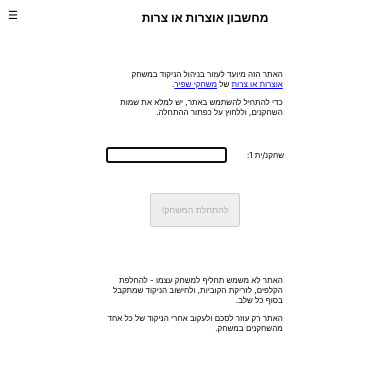
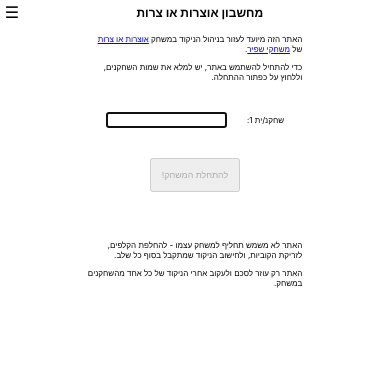
Before and after one commit to splintor/otsarot-calculator, a React (Create React App) app: page / in a window 390 px wide. Shown: the top 370 px of the page. Built offline with nearby package versions, Linux system fonts and the light colour scheme.

Commit message:
Update styles to better fit mobile displays

```diff
--- a/src/App.css
+++ b/src/App.css
@@ -30,7 +30,7 @@ h2 {
   position: fixed;
   width: 100vw;
   margin: 0;
-  padding: 10px;
+  padding: 0.4em;
   background-color: white;
   z-index: 100;
 }
@@ -38,25 +38,25 @@ h2 {
 .Instruction {
   direction: rtl;
   text-align: start;
-  width: 45vw;
+  width: 55vw;
   margin: 10px auto 20px;
 }
 
 .AppMenuButton {
   position: fixed;
   z-index: 210;
-  top: 8px;
-  left: 8px;
+  top: 0.1em;
+  left: 0.3em;
   cursor: pointer;
-  font-size: 1.4em;
+  font-size: 2em;
 }
 
 .AppMenu {
   position: fixed;
   z-index: 300;
   background-color: white;
-  top: 58px;
-  left: 8px;
+  top: 3.1em;
+  left: 0.7em;
   overflow-y: hidden;
   max-height: 0;
   transition: max-height 0.3s cubic-bezier(0, 1, 0, 1);
@@ -97,7 +97,7 @@ h2 {
 
 .GameBody {
   position: absolute;
-  top: 59px;
+  top: 3em;
   width: 100vw;
 }
 
--- a/src/GameBoard.css
+++ b/src/GameBoard.css
@@ -5,7 +5,7 @@
   width: 100vw;
   direction: rtl;
   position: fixed;
-  top: 59px;
+  top: 3em;
   z-index: 100;
 }
 
@@ -15,7 +15,7 @@
   display: flex;
   flex-direction: row;
   width: 100vw;
-  direction: rtl;
+  directionp: rtl;
   margin-bottom: 100px;
 }
 
@@ -47,6 +47,12 @@
   background-color: aquamarine;
 }
 
+.PlayerName {
+  font-size: 1.5em;
+  font-weight: bold;
+  margin-bottom: 5px;
+}
+
 .PlayerTotal {
   display: flex;
   direction: rtl;
@@ -66,7 +72,6 @@
   height: 100px;
   direction: ltr;
   display: flex;
-  -webkit-justify-content: center;
   justify-content: center;
   align-items: center;
 }
--- a/src/NumberDialog.css
+++ b/src/NumberDialog.css
@@ -40,8 +40,7 @@
 .NumberDialogFooter {
   display: flex;
   width: 100%;
-  -webkit-justify-content: space-evenly;
-  justify-content: space-evenly;
+  justify-content: flex-end;
   margin-block-start: 10px;
 }
 
@@ -49,6 +48,10 @@
   margin-top: 20px;
   font-size: 1.3em;
   padding: 8px 20px;
+}
+
+.NumberDialogFooter button:not(:first-child) {
+  margin-inline-start: 1em;
 }
 
 button.UpdatedScore.EmptyScore {
--- a/src/SetupScreen.css
+++ b/src/SetupScreen.css
@@ -1,6 +1,7 @@
 .SetupForm {
   display: flex;
   flex-direction: column;
+  font-size: 1.15m;
 }
 
 .SetupForm label {
@@ -15,7 +16,6 @@
 .Buttons {
   display: flex;
   direction: rtl;
-  -webkit-justify-content: center;
   justify-content: center;
 }
 
```
